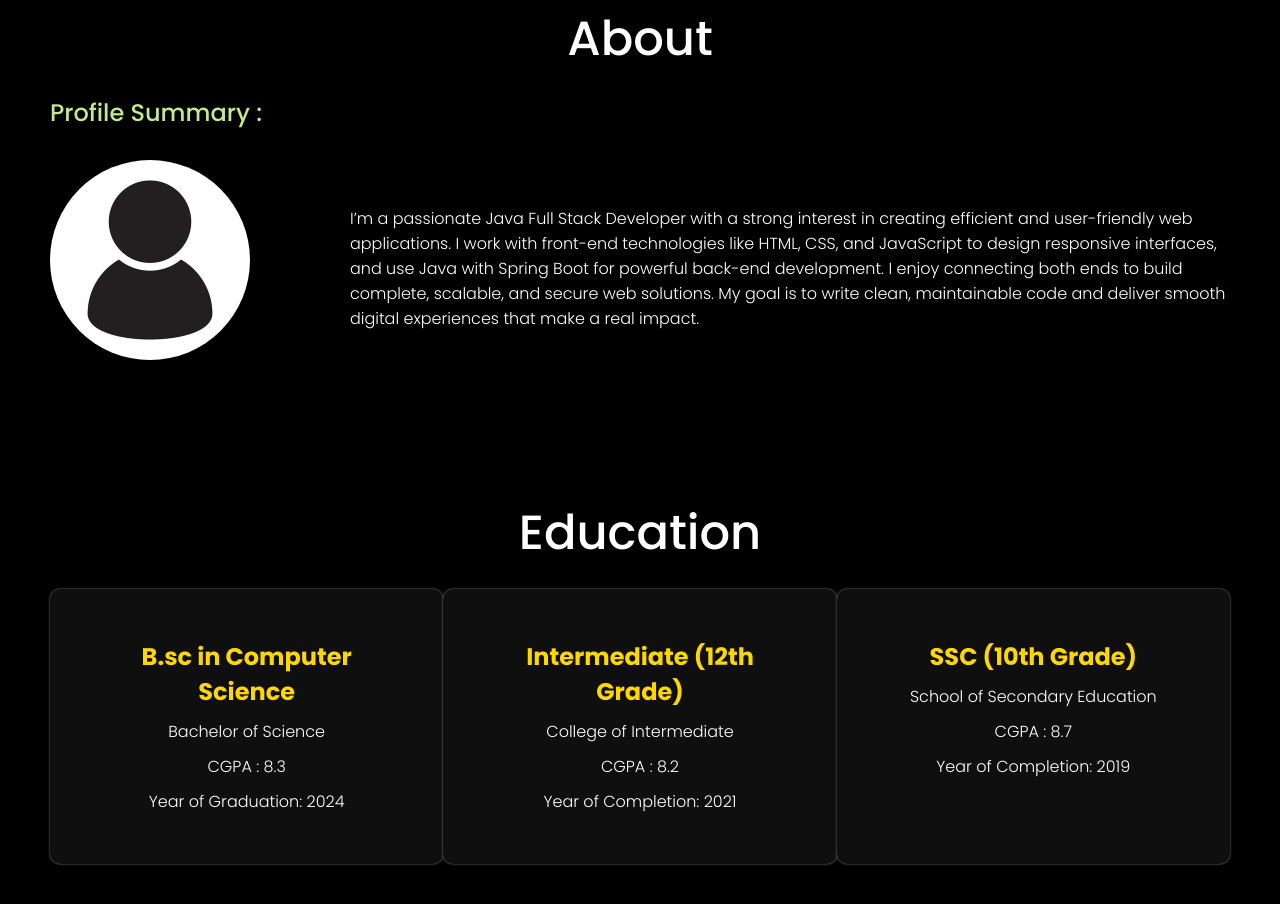
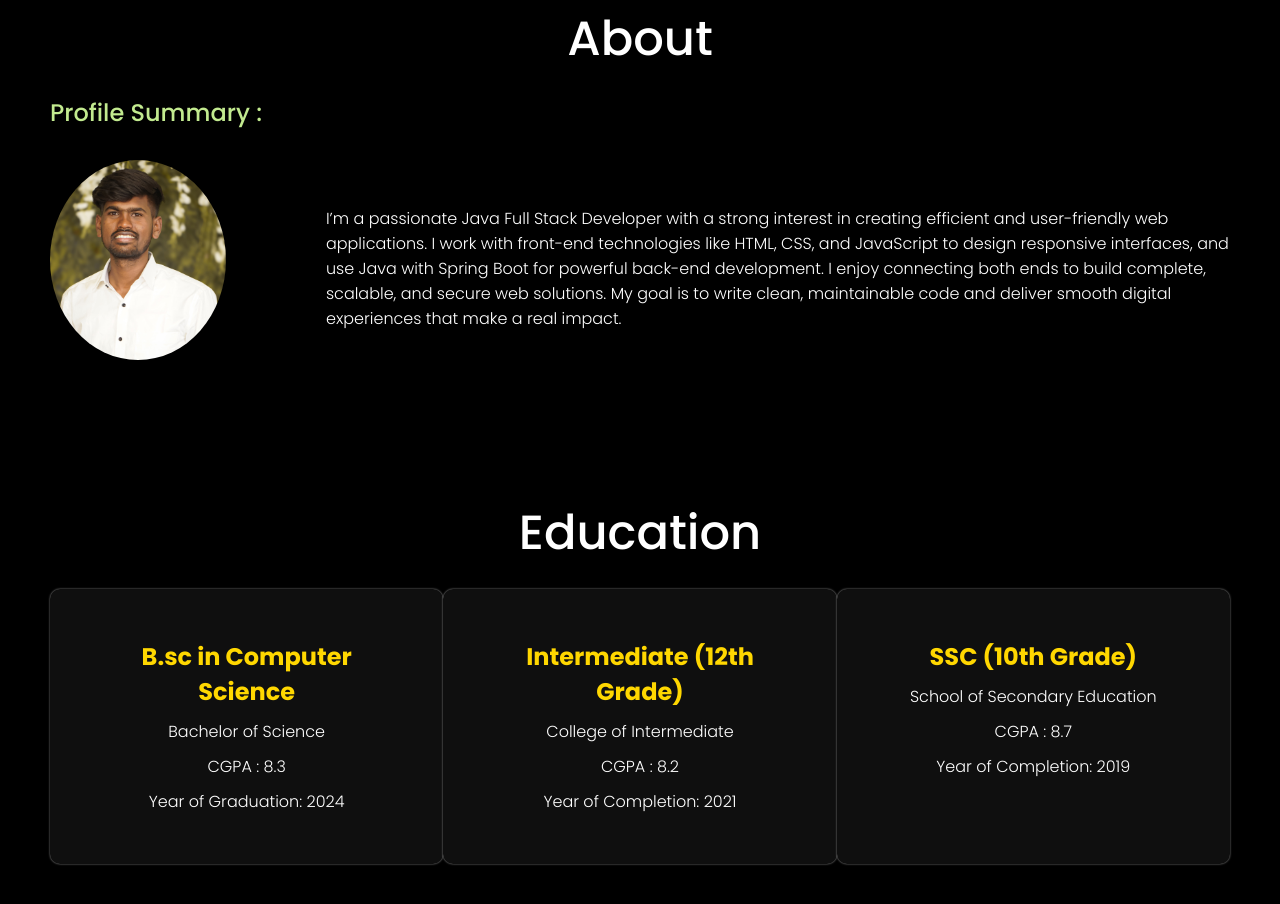
Before and after one commit to srikarc0des/Portfolio, a plain HTML site: page index.html in a window 1280 px wide. Shown: the part 864-1768 px from the top of the page. Drawn offline with nearby package versions, Linux system fonts and the light colour scheme; a script that the page names is missing.

Commit message:
profile pic added

```diff
--- a/index.html
+++ b/index.html
@@ -40,7 +40,7 @@
       <h2 class="side-heading">Profile Summary :</h2>
       <div class="summary">
         <div class="left-summary">
-          <img src="./images/profile.jpg" alt="" />
+          <img src="./images/profile1.jpg" alt="" />
         </div>
         <div class="right-summary">
           <p>
```
Also changed, not shown: images/profile1.jpg (added).
